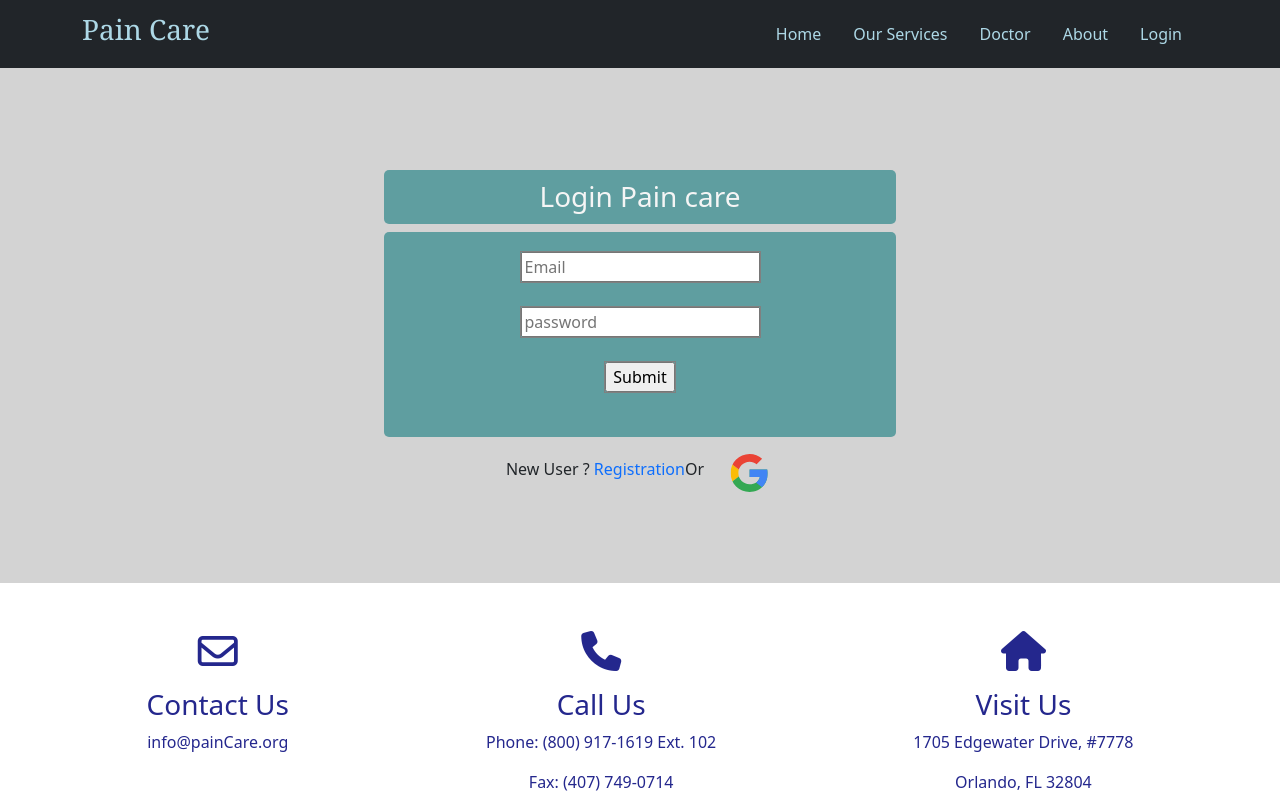
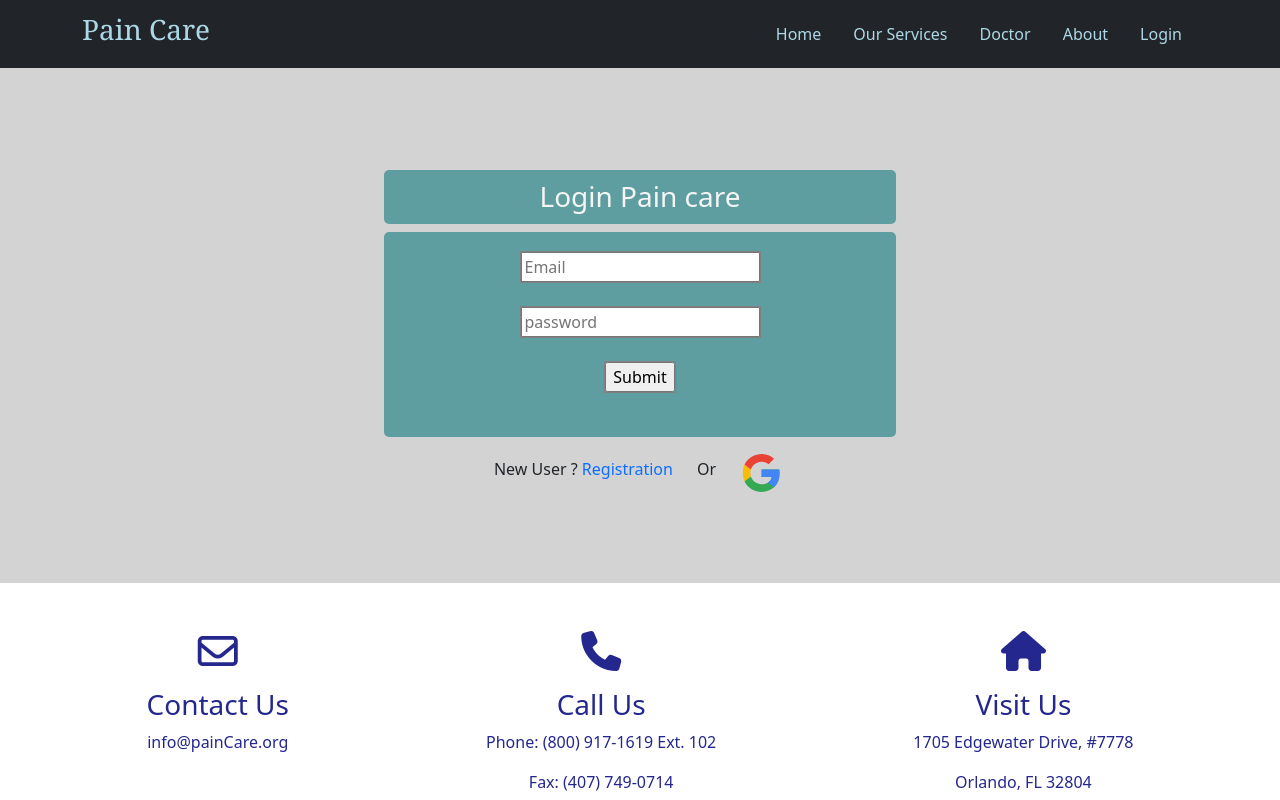
Before and after one commit to Alok-Codecamp/pain-care, a React (Create React App) app: page /login in a window 1280 px wide. Shown: the top 800 px of the page. Built offline with nearby package versions, Linux system fonts and the light colour scheme; no server answers.

Commit message:
add a p in registration and login

```diff
--- a/src/components/Login/Login/Login.js
+++ b/src/components/Login/Login/Login.js
@@ -37,7 +37,7 @@ const Login = () => {
             </form>
             <div className="google-signIn">
                 <p>New User ? <Link to="/registration">Registration</Link></p>
-                <p>Or</p>
+                <p className="ms-4">Or</p>
 
                 <button onClick={handleGoogleLogin}>
                     <img src={google} alt="" />
--- a/src/components/Login/Registration/Registration.js
+++ b/src/components/Login/Registration/Registration.js
@@ -35,6 +35,7 @@ const Registration = () => {
             </form>
             <div className="google-signIn">
             <p>Already have an acount <Link to="/login">Login</Link> </p>
+            <p className="ms-4">or</p>
             <button onClick={googleSignIn}>
                 <img src={google} alt="" />
             </button>
```
